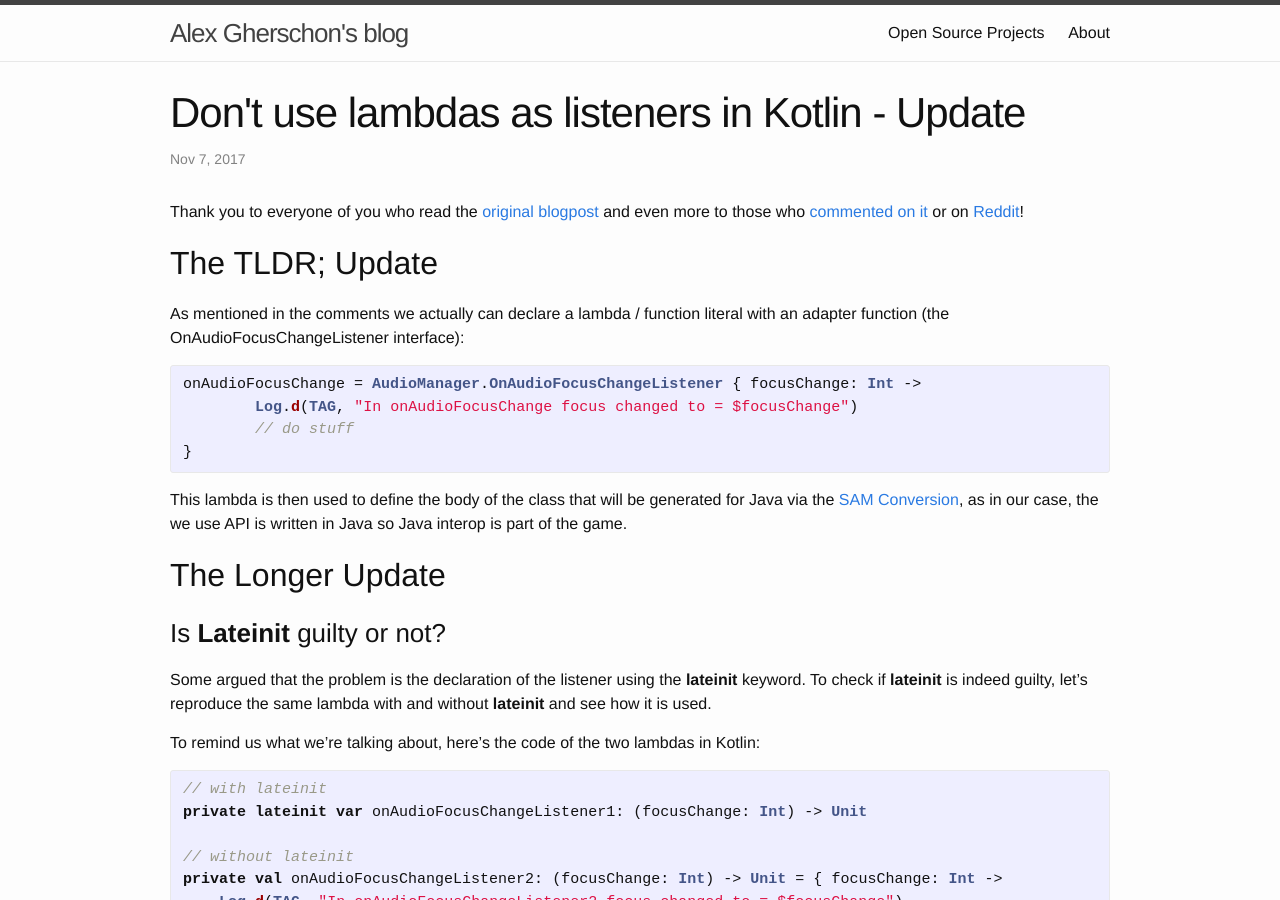
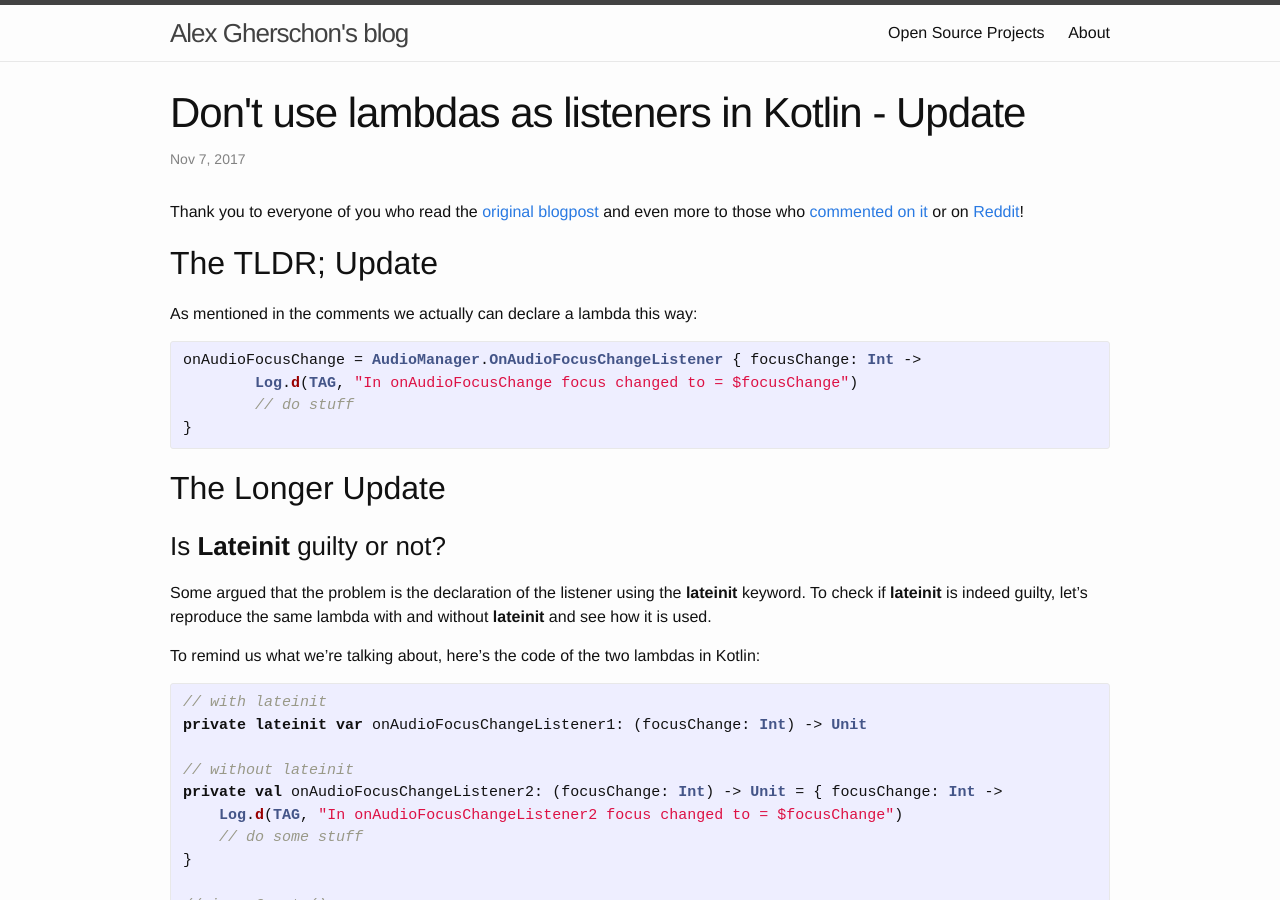
Before and after one commit to galex/galex.github.io, a Jekyll site: the page built from _posts/2017-11-07-Dont_Use_lambdas_as_listeners_in_Kotlin_Update.md, in a window 1280 px wide and 900 px high. Built offline with Jekyll 4.4.1, drawn with Linux system fonts in a browser that asks for light colours; comment, search, counter and statistics services are not loaded.

Commit message:
shorten the TLDR

```diff
--- a/_posts/2017-11-07-Dont_Use_lambdas_as_listeners_in_Kotlin_Update.md
+++ b/_posts/2017-11-07-Dont_Use_lambdas_as_listeners_in_Kotlin_Update.md
@@ -8,7 +8,7 @@ Thank you to everyone of you who read the [original blogpost](http://galex.co.il
 
 ## The TLDR; Update
 
-As mentioned in the comments we actually can declare a lambda / function literal with an adapter function (the OnAudioFocusChangeListener interface):
+As mentioned in the comments we actually can declare a lambda this way:
 
 {% highlight kotlin %}
 onAudioFocusChange = AudioManager.OnAudioFocusChangeListener { focusChange: Int ->
@@ -17,7 +17,6 @@ onAudioFocusChange = AudioManager.OnAudioFocusChangeListener { focusChange: Int
 }
 
 {% endhighlight %}
-This lambda is then used to define the body of the class that will be generated for Java via the [SAM Conversion](https://kotlinlang.org/docs/reference/java-interop.html#sam-conversions), as in our case, the we use API is written in Java so Java interop is part of the game.
 
 ## The Longer Update
 
```
